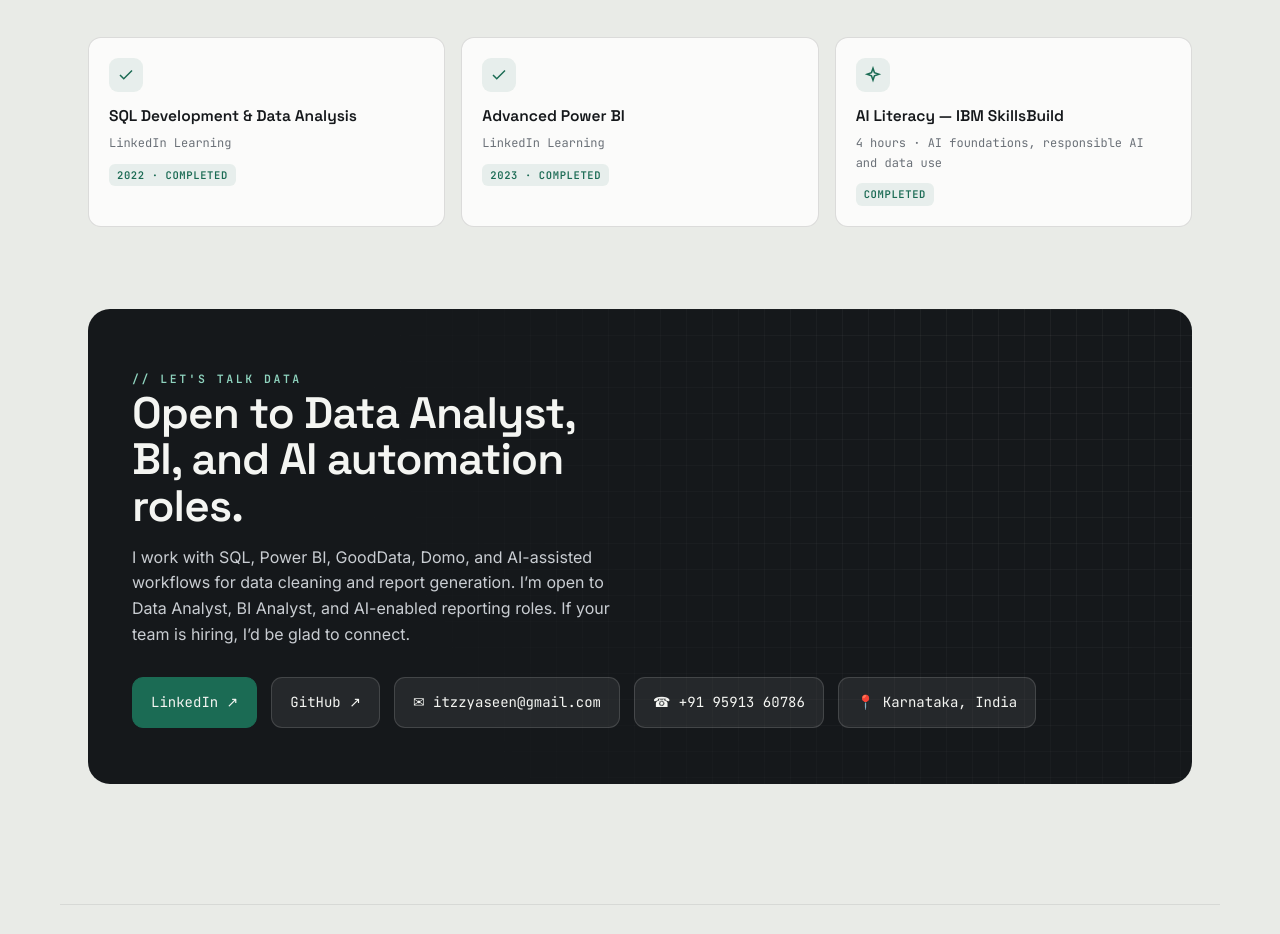
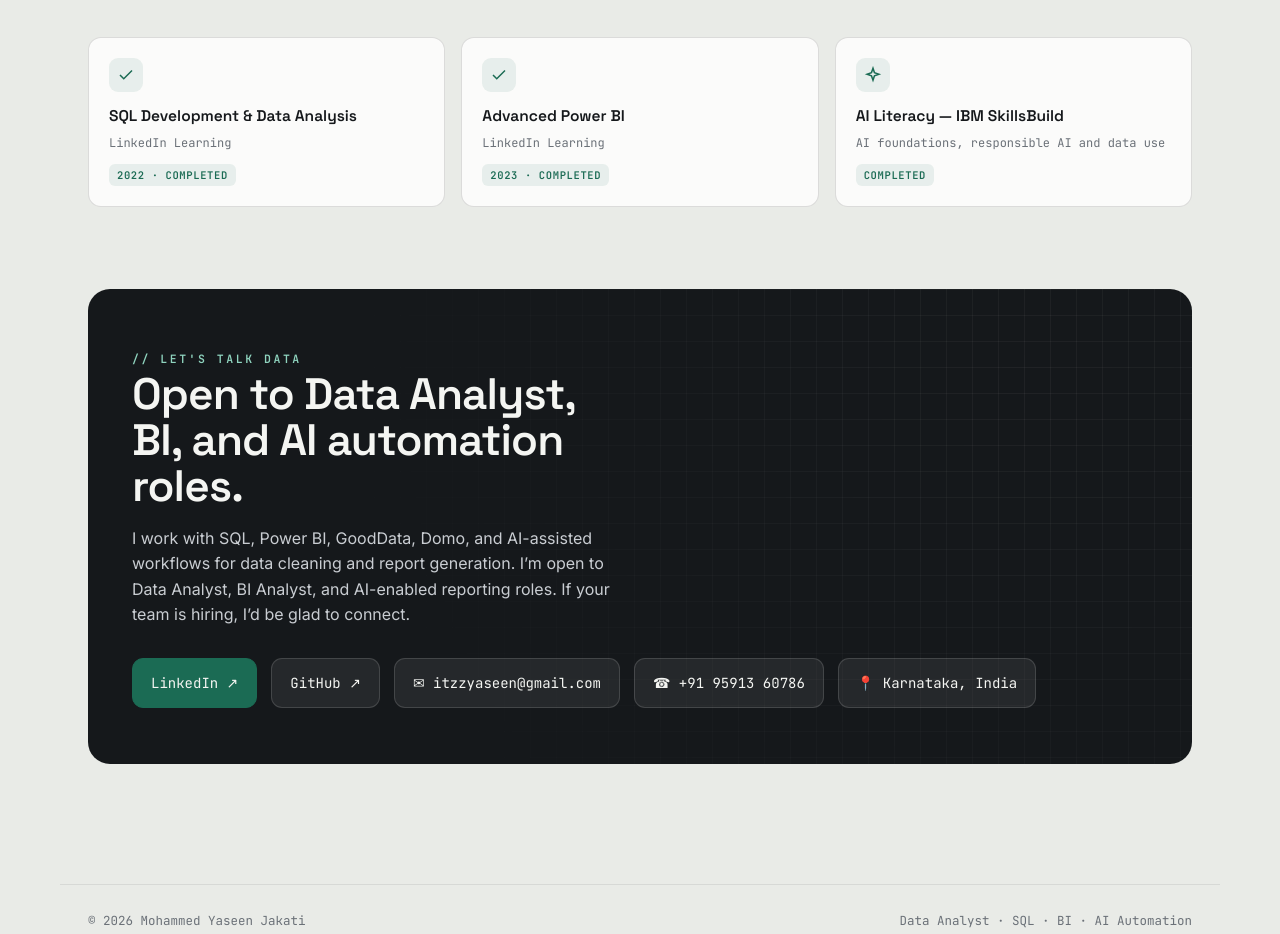
Before and after one commit to itzzyaseen/Portfolio, a plain HTML site: page index.html in a window 1280 px wide. Shown: the part 4220-5154 px from the top of the page. Drawn offline with Linux system fonts and the light colour scheme.

Commit message:
Remove AI credential duration

```diff
--- a/index.html
+++ b/index.html
@@ -514,7 +514,7 @@
         <div class="cert">
           <div class="badge"><svg width="18" height="18" viewBox="0 0 24 24" fill="none" stroke="currentColor" stroke-width="2"><path d="m12 3 1.9 5.8L20 11l-6.1 2.2L12 19l-2-5.8L4 11l6-2.2L12 3z"/></svg></div>
           <h4>AI Literacy — IBM SkillsBuild</h4>
-          <div class="yr">4 hours · AI foundations, responsible AI and data use</div>
+          <div class="yr">AI foundations, responsible AI and data use</div>
           <span class="st done">Completed</span>
         </div>
       </div>
```
